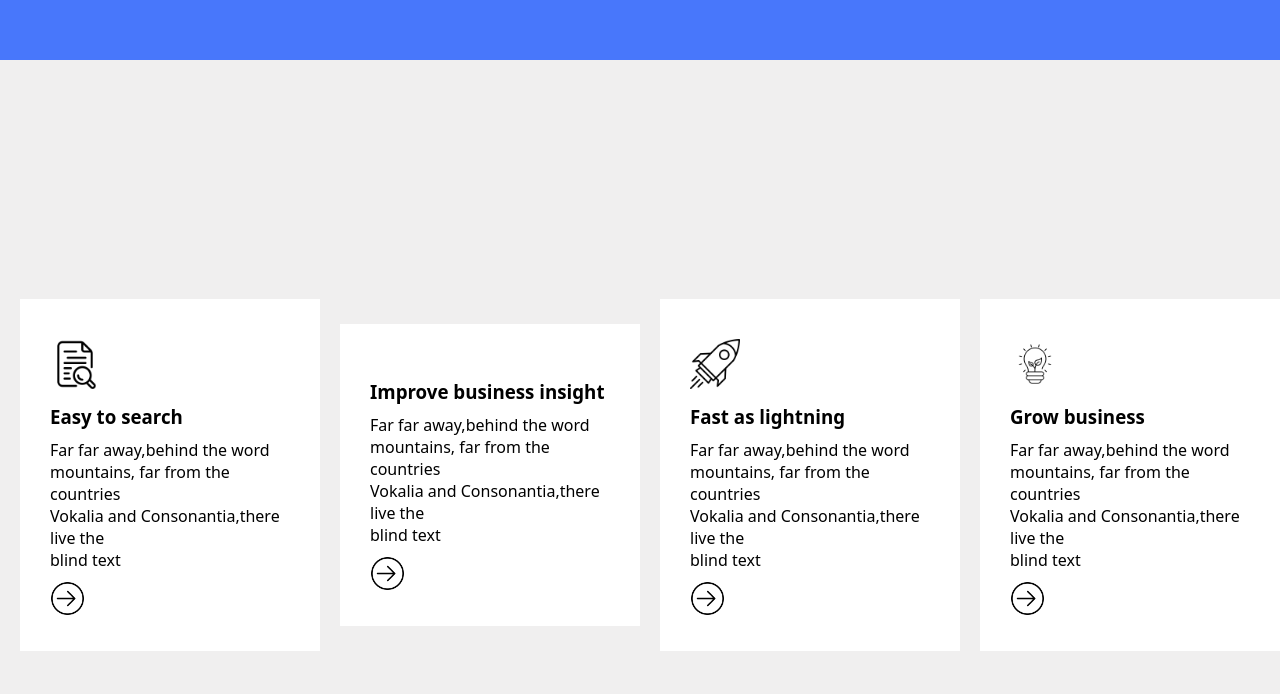
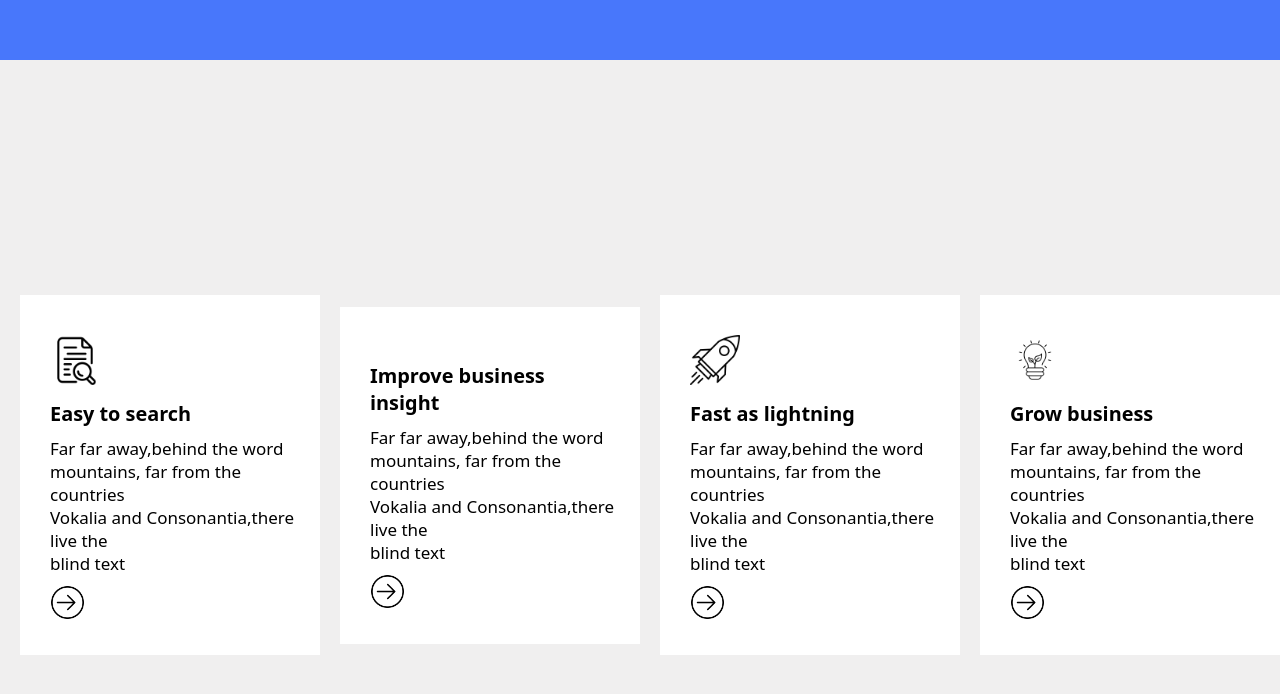
Before and after one commit to plojovichana/IT-CAMP, a plain HTML site: page project3/index.html in a window 1280 px wide. Shown: the part 740-1434 px from the top of the page. Drawn offline with Linux system fonts and the light colour scheme.

Commit message:
project3

```diff
--- a/project3/index.html
+++ b/project3/index.html
@@ -27,7 +27,6 @@
               <a href="#">Link 2</a>
             </div>
           </div>
-          <!--Drop down-->
           <a class="a" href="#">Services</a>
           <a class="a" href="#">About</a>
           <a class="a" href="#">Contact us</a>
@@ -45,7 +44,7 @@
             Vokalia and Consonantia, <br />
             there live the blind texts
           </p>
-          <a class="a2" href="#">See our services</a>
+          <a class="a2" href="https://www.google.rs">See our services</a>
         </div>
         <div class="img-con2">
           <img class="img1" src="slike/img.jpeg" alt="" />
@@ -63,7 +62,9 @@
           Vokalia and Consonantia,there live the <br />
           blind text
         </p>
-        <img class="right-arrow" src="slike/right.png" alt="" />
+        <a href="#">
+          <img class="right-arrow" src="slike/right.png" alt=""
+        /></a>
       </div>
 
       <div class="card">
@@ -75,7 +76,9 @@
           Vokalia and Consonantia,there live the <br />
           blind text
         </p>
-        <img class="right-arrow" src="slike/right.png" alt="" />
+        <a href="#">
+          <img class="right-arrow" src="slike/right.png" alt=""
+        /></a>
       </div>
 
       <div class="card">
@@ -87,7 +90,9 @@
           Vokalia and Consonantia,there live the <br />
           blind text
         </p>
-        <img class="right-arrow" src="slike/right.png" alt="" />
+        <a href="#">
+          <img class="right-arrow" src="slike/right.png" alt=""
+        /></a>
       </div>
 
       <div class="card">
@@ -99,7 +104,9 @@
           Vokalia and Consonantia,there live the <br />
           blind text
         </p>
-        <img class="right-arrow" src="slike/right.png" alt="" />
+        <a href="#">
+          <img class="right-arrow" src="slike/right.png" alt=""
+        /></a>
       </div>
     </div>
   </body>
--- a/project3/styles.css
+++ b/project3/styles.css
@@ -86,6 +86,7 @@ body{
 .a{
         display: flex;
         flex-direction: column;
+        color: rgb(214, 213, 213);
 }
 .icon{
         margin-top: 20px;
@@ -100,6 +101,7 @@ body{
         align-items: center;
 }
 .card{
+        font-size: 17px;
         padding: 20px;
         border: 0px solid;
         width: 325px;
@@ -123,10 +125,11 @@ body{
 .a2:hover{
         color: #7a9dfc ;
         background-color: white;
+        border: 3px black;
 }
 .dropbtn {
         background-color: #4877fb;
-        color: white;
+        color: rgb(214, 213, 213);
         padding: 16px;
         font-size: 16px;
         border: none;
@@ -135,6 +138,7 @@ body{
 .dropdown {
         position: relative;
         display: inline-block;
+        position: sticky;
 }
 
 .dropdown-content {
@@ -164,3 +168,15 @@ body{
 .dropdown:hover .dropbtn {
         background-color: #4877fb;
 }
+.card:hover{
+        width: 325px;
+        height: 295px;
+        border-top: 3px solid #648dff;
+        font-size: 17px;
+}
+.a:hover{
+        color: white;
+}
+.dropbtn:hover{
+        color: white;
+}
```
Also changed, not shown: project3/slike/down.png (added).
